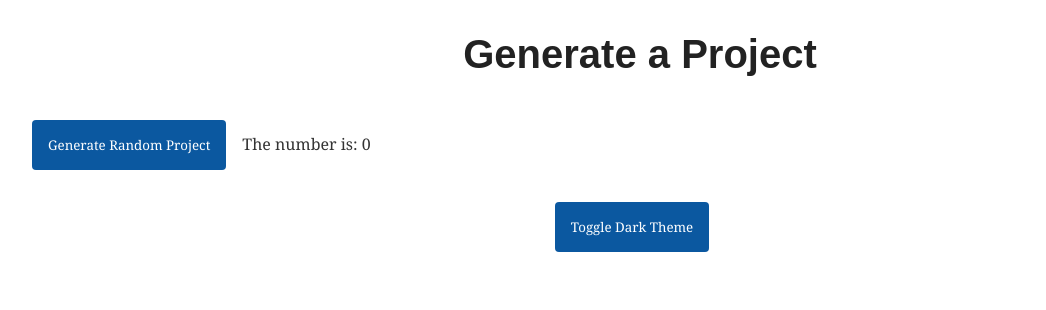
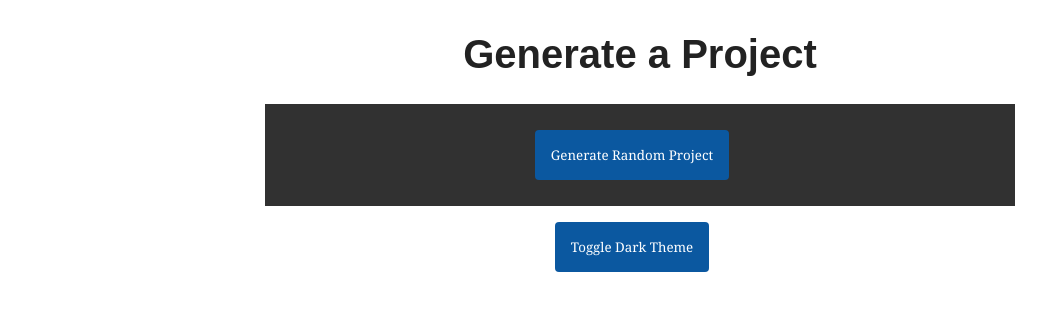
Before and after one commit to hackathon-project-generator/project-gen, an Angular app: page / in a window 1280 px wide. Shown: the top 310 px of the page, without its empty margins (0-1046 px from the left). Built offline with nearby package versions, Linux system fonts and the light colour scheme.

Commit message:
fixed css

```diff
--- a/src/app/generate-project/generate-project.component.html
+++ b/src/app/generate-project/generate-project.component.html
@@ -1,8 +1,5 @@
-<div class="containerized">
-    <div class="generateButton">
-        <button (click)="GenerateProject()">Generate Random Project</button>
-        <span>The number is: </span>{{valued}}
-    </div>
+<div class="centered">
+    <button (click)="GenerateProject()">Generate Random Project</button>
     <div class="project" *ngIf="isShow">
         <div class="shortDesc">
             <span>Build A </span>{{project.type}}
```
